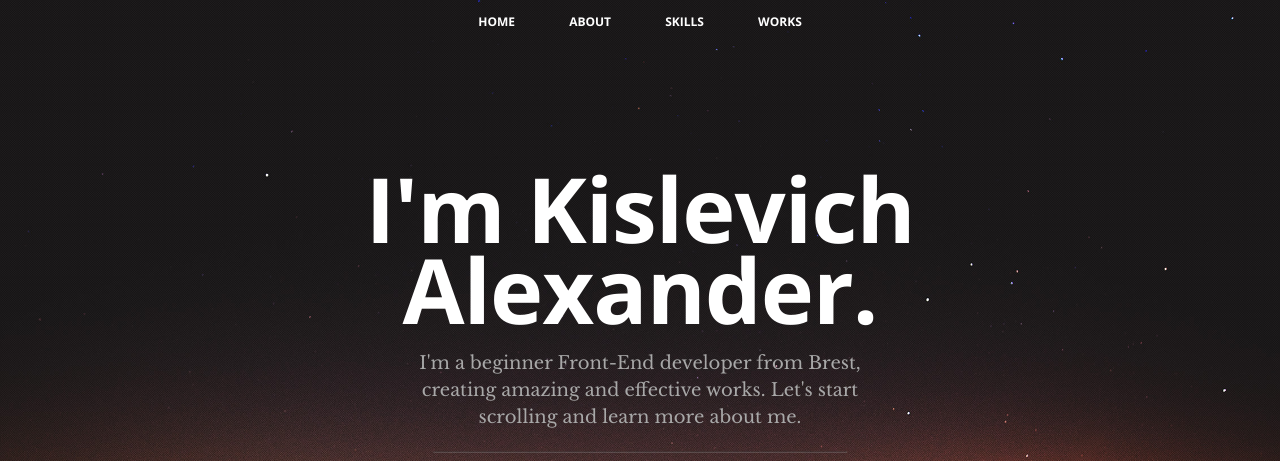
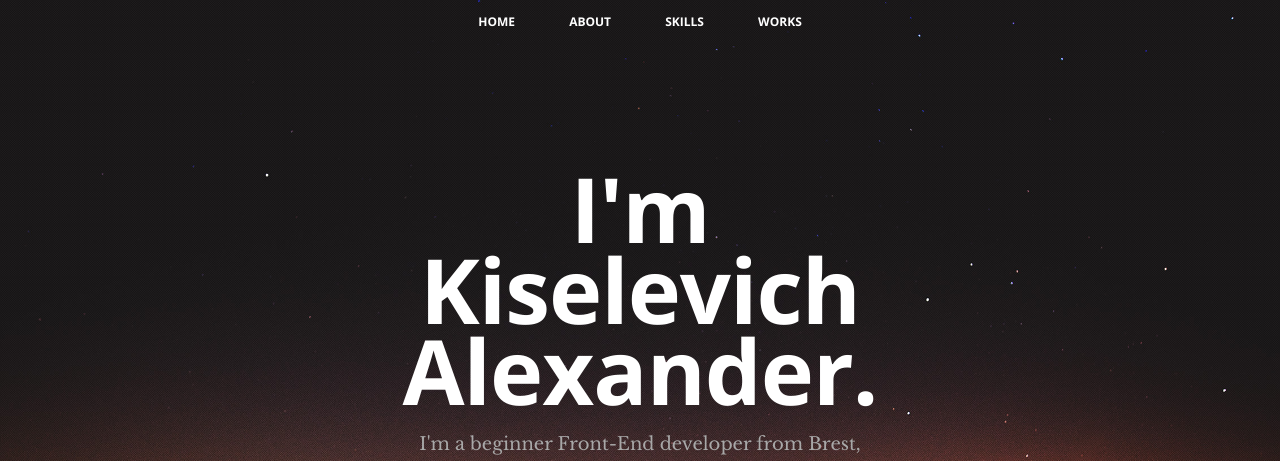
Before and after one commit to Kiselevich-Alex/kiselevich, a plain HTML site: page about me/index.html in a window 1280 px wide. Shown: the top 461 px of the page. Drawn offline with nearby package versions, Linux system fonts and the light colour scheme.

Commit message:
fix some mistakes

```diff
--- a/about me/index.html
+++ b/about me/index.html
@@ -83,7 +83,7 @@
 			<div class="first_screen">
 				<div class="fs_info">
 					<h1>
-						I'm Kislevich Alexander.
+						I'm Kiselevich Alexander.
 					</h1>
 					<h3>
 						I'm a beginner Front-End developer from Brest, creating amazing and effective works. Let's start scrolling and learn more about me.
```
